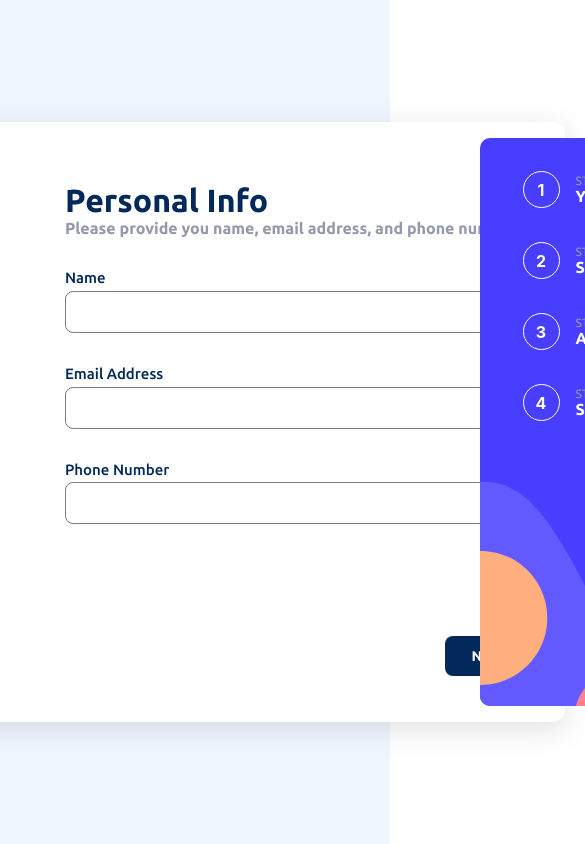
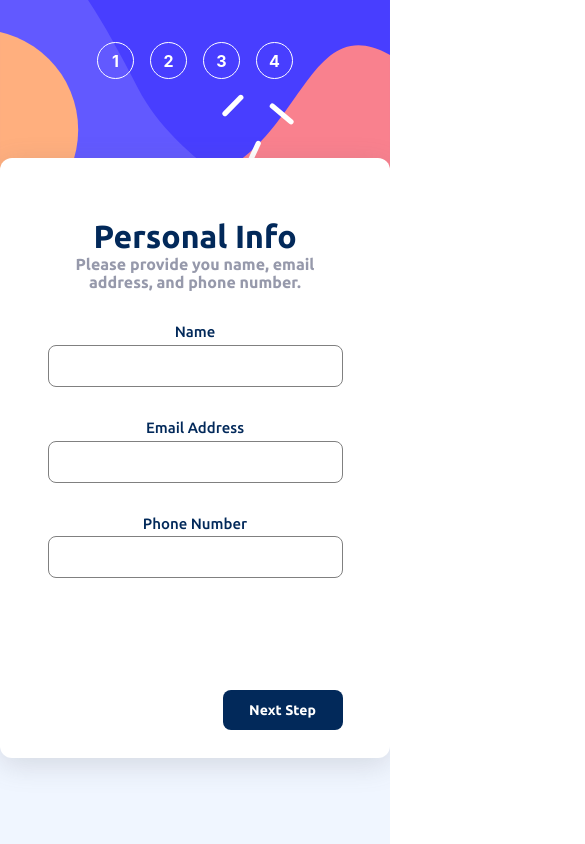
Before and after one commit to MrGhostsnow/multi-form, a React (Create React App) app: page / in a window 390 px wide. Shown: the top 844 px of the page, 585 px wide, since content can reach past the window. Built offline with nearby package versions, Linux system fonts and the light colour scheme.

Commit message:
feat: responsive

```diff
--- a/src/componets/Acknowledgment/styles.css
+++ b/src/componets/Acknowledgment/styles.css
@@ -34,3 +34,19 @@
     width: 90%;
     line-height: 22px;
 }
+
+@media screen and (max-width: 768px) {
+    .containerAcknowledgment {
+        width: 400px;
+        margin-left: 18rem;
+    }
+}
+
+@media screen and (max-width: 542px) {
+    .containerAcknowledgment {
+        width: 300px;
+        margin-left: 0rem;
+        align-items: center;
+        text-align: center;
+    }
+}
--- a/src/componets/AddOns/styles.css
+++ b/src/componets/AddOns/styles.css
@@ -21,6 +21,22 @@
     font-family: 'Ubuntu', sans-serif;
     color: hsl(231, 11%, 63%);
     font-size: 400;
+}
+
+@media screen and (min-width: 768px) {
+    .containerAddOns {
+        width: 400px;
+        margin-left: 18rem;
+    }
+}
+
+@media screen and (max-width: 542px) {
+    .containerAddOns {
+        width: 300px;
+        margin-left: 0rem;
+        align-items: center;
+        text-align: center;
+    }
 }
 
 .containerCheckbox {
@@ -47,12 +63,38 @@
     height: 18px;
 }
 
+@media screen and (max-width: 768px) {
+    .sectionCheckbox>input {
+        margin-left: 1rem;
+    }
+}
+
+@media screen and (max-width: 542px) {
+    .sectionCheckbox {
+        width: 325px;
+        text-align: left;
+    }
+}
+
+
 
 .labeladd {
     display: flex;
     flex-direction: column;
     margin-left: 1rem;
-    width: 200px;
+    width: 250px;
+}
+
+@media screen and (max-width: 768px) {
+    .labeladd {
+        width: 250px;
+    }
+}
+
+@media screen and (max-width: 542px) {
+    .labeladd {
+        width: 450px;
+    }
 }
 
 .titleadd {
@@ -75,7 +117,23 @@
     margin-left: 7rem;
     font-weight: 500;
     width: 100px;
+    margin-right: 1rem;
+
 }
+
+@media screen and (max-width: 768px) {
+    .price {
+        margin-right: 1rem;
+    }
+}
+
+@media screen and (max-width: 542px) {
+    .price {
+        margin-right: 0.5rem;
+        margin-left: 0;
+    }
+}
+
 
 .addSelected {
     background-color: hsl(217, 100%, 97%);
--- a/src/componets/Card/index.jsx
+++ b/src/componets/Card/index.jsx
@@ -1,4 +1,4 @@
-import { useState } from "react"
+import { useState, useEffect } from "react"
 import Acknowledgment from "../Acknowledgment"
 import AddOns from "../AddOns"
 import Form from "../Form"
@@ -17,6 +17,19 @@ function Card() {
     const [pricePeriod, setPricePeriod] = useState(true)
     const [planOfChoice, setPlanOfChoice] = useState()
     const [addOfChoice, setAddOfChoice] = useState()
+
+
+    const [width, setWidth] = useState(window.innerWidth);
+
+    useEffect(() => {
+        function handleResize() {
+            setWidth(window.innerWidth);
+        }
+        window.addEventListener('resize', handleResize);
+        return () => window.removeEventListener('resize', handleResize);
+    }, [width]);
+
+    const mobile = (width <= 542);
 
     function handleShowForm(dados) {
         setShowForm(dados);
@@ -66,6 +79,8 @@ function Card() {
 
 
     return (
+        <>
+            {!mobile ? (
                 <div className="card">
                     <SideBar />
                     {!acknowledgment ? (
@@ -111,6 +126,58 @@ function Card() {
                         <Acknowledgment />
                     }
                 </div>
+            ) :
+                <>
+                    <SideBar />
+                    <div className="card">
+
+                        {!acknowledgment ? (
+                            <>
+                                {showForm || goBack ? (
+                                    <Form showForm={handleShowForm} />
+                                ) : (
+                                    <>
+                                        {!goNext ? (
+                                            <Plans
+                                                goBack={handleGoBack}
+                                                goNext={handleNext}
+                                                pricePeriod={handelChangePrice}
+                                                planOfChoice={(plan) => setPlanOfChoice(plan)} />
+
+                                        ) : (
+
+                                            <>
+                                                {!goSummary ? (
+                                                    <AddOns
+                                                        goBack={handleGoBack}
+                                                        goSummary={handleGoSummary}
+                                                        selectPrice={pricePeriod}
+                                                        addOfChoice={(add) => setAddOfChoice(add)} />
+                                                ) :
+                                                    (
+                                                        <Summary
+                                                            choosePlan={planOfChoice}
+                                                            chooseAdd={addOfChoice}
+                                                            selectPrice={pricePeriod}
+                                                            goSummary={handleBackAdd}
+                                                            acknowledgment={handlegoAcknowledgment}
+                                                        />
+                                                    )}
+                                            </>
+                                        )}
+
+                                    </>
+                                )
+                                }
+                            </>
+                        ) :
+                            <Acknowledgment />
+                        }
+                    </div>
+                </>
+            }
+
+        </>
     )
 }
 
--- a/src/componets/Card/styles.css
+++ b/src/componets/Card/styles.css
@@ -12,4 +12,24 @@
     align-items: center;
     background-color: hsl(0, 0%, 100%);
     box-shadow: rgba(100, 100, 111, 0.2) 0px 7px 29px 0px;
+    z-index: 999;
 }
+
+@media screen and (max-width: 1024px) {
+    .card {
+        width: 900px;
+    }
+}
+
+@media screen and (max-width: 768px) {
+    .card {
+        width: 720px;
+    }
+}
+
+@media screen and (max-width: 542px) {
+    .card {
+        width: 400px;
+        margin-top: 4.5rem;
+    }
+}
--- a/src/componets/Form/styles.css
+++ b/src/componets/Form/styles.css
@@ -10,6 +10,22 @@
     height: 80%;
     width: 500px;
     margin-left: 15rem;
+}
+
+@media screen and (max-width: 768px) {
+    .containerForm {
+        width: 400px;
+        margin-left: 18rem;
+    }
+}
+
+@media screen and (max-width: 542px) {
+    .containerForm {
+        margin-left: 0rem;
+        width: 300px;
+        align-items: center;
+        text-align: center;
+    }
 }
 
 .containerForm>h1 {
--- a/src/componets/Plans/index.jsx
+++ b/src/componets/Plans/index.jsx
@@ -44,9 +44,9 @@ function Plans(props) {
     }
 
     const service = [
-        { type: 'Arcade', price: `${price ? '+90/yr' : '+9/mo'}` },
-        { type: 'Advanced', price: `${price ? '+120/yr' : '+12/mo'}` },
-        { type: 'Pro', price: `${price ? '+150/yr' : '+15/mo'}` }
+        { type: 'Arcade', price: `${price ? '90/yr' : '9/mo'}` },
+        { type: 'Advanced', price: `${price ? '120/yr' : '12/mo'}` },
+        { type: 'Pro', price: `${price ? '150/yr' : '15/mo'}` }
     ];
 
 
--- a/src/componets/Plans/styles.css
+++ b/src/componets/Plans/styles.css
@@ -23,10 +23,34 @@
     color: hsl(231, 11%, 63%);
 }
 
+@media screen and (max-width: 768px) {
+    .containerPlans {
+        width: 400px;
+        margin-left: 18rem;
+    }
+}
+
+@media screen and (max-width: 542px) {
+    .containerPlans {
+        width: 300px;
+        margin-left: 0rem;
+        align-items: center;
+        text-align: center;
+    }
+}
+
+
 .sectionPlans {
     display: flex;
     justify-content: space-between;
     margin-top: 3rem;
+}
+
+@media screen and (max-width: 542px) {
+    .sectionPlans {
+        flex-direction: column;
+        gap: 1rem;
+    }
 }
 
 .plans {
@@ -52,6 +76,25 @@
     background-color: hsl(217, 100%, 97%);
 }
 
+@media screen and (max-width: 768px) {
+    .plans {
+        width: 120px;
+    }
+}
+
+@media screen and (max-width: 542px) {
+    .plans {
+        width: 320px;
+        height: 70px;
+    }
+
+    .plans>img {
+        margin-top: 0.8rem;
+    }
+}
+
+
+
 .labelPlans {
     display: flex;
     flex-direction: column;
@@ -68,6 +111,16 @@
 .labelPlans>span {
     font-family: 'Ubuntu', sans-serif;
     color: hsl(231, 11%, 63%);
+}
+
+@media screen and (max-width: 542px) {
+    .labelPlans {
+        width: 70%;
+        margin-top: -2.6rem;
+        margin-left: 0;
+        justify-content: center;
+        align-items: center;
+    }
 }
 
 .selectPeriod {
@@ -197,3 +250,9 @@ input:checked+.slider:before {
     font-size: 14px;
     cursor: pointer;
 }
+
+@media screen and (max-width: 542px) {
+    .containerButtons {
+        margin-top: -3rem;
+    }
+}
--- a/src/componets/SideBar/index.jsx
+++ b/src/componets/SideBar/index.jsx
@@ -1,14 +1,27 @@
 import "./styles.css"
 import background from '../../assets/bg-sidebar-desktop.svg'
-import { useState } from "react"
+import backgroundMobile from '../../assets/bg-sidebar-mobile.svg'
+import { useState, useEffect } from "react"
 
 function SideBar() {
 
     const [selected, setSelected] = useState(false)
 
+    const [width, setWidth] = useState(window.innerWidth);
+
+    useEffect(() => {
+        function handleResize() {
+            setWidth(window.innerWidth);
+        }
+        window.addEventListener('resize', handleResize);
+        return () => window.removeEventListener('resize', handleResize);
+    }, [width]);
+
+    const mobile = (width <= 542);
+
     return (
         <div className="sideBar">
-            <img src={background} alt='background' />
+            <img src={!mobile ? background : backgroundMobile} alt='background' />
             <section className="containerSteps">
                 <div className="steps">
                     <span style={selected ? { backgroundColor: '#BFE2FD', color: 'black', border: 'none' } : { backgroundColor: "transparent" }}>1</span>
--- a/src/componets/SideBar/styles.css
+++ b/src/componets/SideBar/styles.css
@@ -15,6 +15,40 @@
     align-items: center;
 }
 
+@media screen and (max-width: 1440px) {
+    .sideBar {
+        left: 15rem;
+    }
+}
+
+@media screen and (max-width: 1024px) {
+    .sideBar {
+        left: 5rem;
+    }
+}
+
+@media screen and (max-width: 768px) {
+    .sideBar {
+        left: 3rem;
+    }
+
+    .sideBar>img {
+        width: 250px;
+    }
+}
+
+@media screen and (max-width: 542px) {
+    .sideBar {
+        top: 0rem;
+        left: 0rem;
+    }
+
+    .sideBar>img {
+        width: 100vw;
+    }
+}
+
+
 .containerSteps {
     display: flex;
     flex-direction: column;
@@ -22,6 +56,12 @@
     top: 1rem;
     height: 50%;
     margin-left: -1rem;
+}
+
+@media screen and (max-width: 542px) {
+    .containerSteps {
+        flex-direction: row;
+    }
 }
 
 .steps {
@@ -45,10 +85,22 @@
     font-weight: bold;
 }
 
+@media screen and (max-width: 542px) {
+    .steps>span {
+        margin-left: 1rem;
+    }
+}
+
 .stepsLabel {
     text-align: left;
     font-family: 'Ubuntu', sans-serif;
     width: 120px;
+}
+
+@media screen and (max-width: 542px) {
+    .stepsLabel {
+        display: none;
+    }
 }
 
 .title {
--- a/src/componets/Summary/index.jsx
+++ b/src/componets/Summary/index.jsx
@@ -40,9 +40,9 @@ function Summary(props) {
                     {plan.map((plan) => (
                         <>
                             <div className='titleDetails'>
-                                <p>{plan[0].type}</p>
+                                <p>{plan[0].type} {period ? '(Monthly)' : '(Yearly)'}</p>
                             </div>
-                            <span>{plan[0].price}</span>
+                            <span>+${plan[0].price}</span>
                         </>
                     ))}
                 </div>
@@ -50,7 +50,7 @@ function Summary(props) {
                 {add.map((add) => (
                     <div className='serviceDetails'>
                         <p>{add[0].type}</p>
-                        <span>+{add[0].price}</span>
+                        <span>+${add[0].price}</span>
                     </div>
                 ))}
             </div>
--- a/src/componets/Summary/styles.css
+++ b/src/componets/Summary/styles.css
@@ -23,6 +23,22 @@
     color: hsl(231, 11%, 63%);
 }
 
+@media screen and (max-width: 768px) {
+    .containerSummary {
+        width: 400px;
+        margin-left: 18rem;
+    }
+}
+
+@media screen and (max-width: 542px) {
+    .containerSummary {
+        width: 300px;
+        margin-left: 0rem;
+        align-items: center;
+        text-align: center;
+    }
+}
+
 .sectionDetails {
     border-radius: 8px;
     height: 200px;
@@ -32,6 +48,12 @@
     align-items: center;
     gap: 2rem;
     background-color: hsl(217, 100%, 97%);
+}
+
+@media screen and (max-width: 542px) {
+    .sectionDetails {
+        width: 300px;
+    }
 }
 
 .sectionTitle {
@@ -97,6 +119,13 @@
     font-weight: 700;
 }
 
+@media screen and (max-width: 542px) {
+    .total {
+        width: 260px;
+        margin-left: 0.5rem;
+    }
+}
+
 .divider {
     border: 0.5px solid gray;
     width: 80%;
```
Also changed, not shown: src/assets/bg-sidebar-mobile.svg (added). Lines whose indentation alone changed are shown as unchanged.
